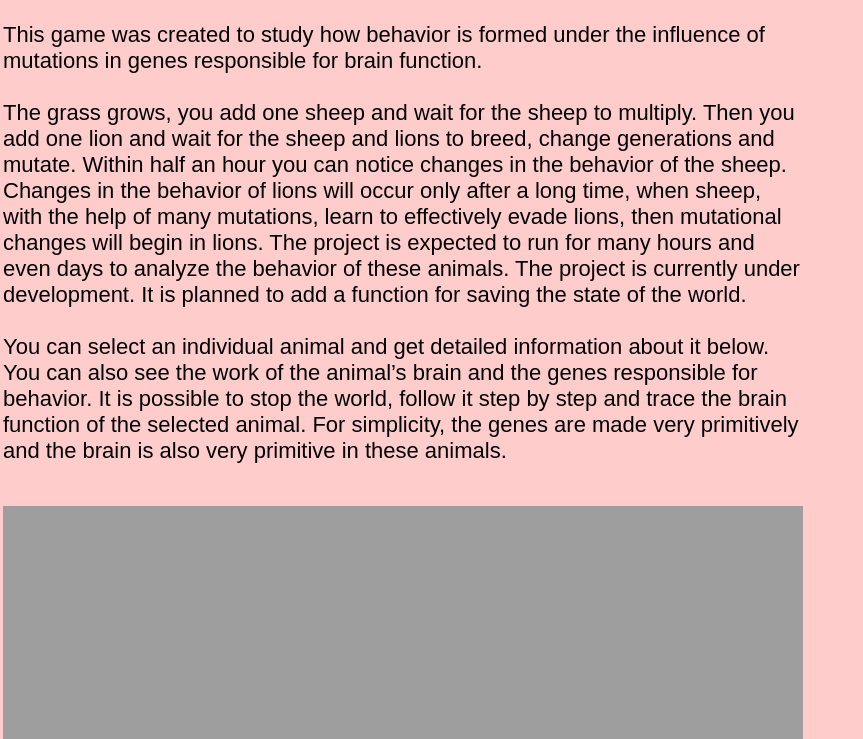
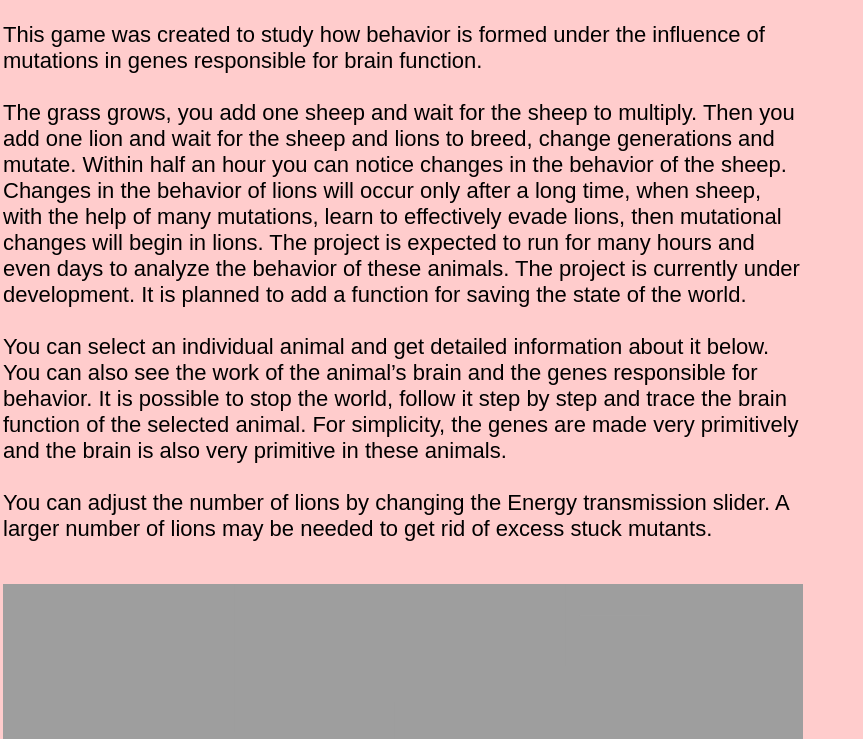
Before and after one commit to aminadav-ai/Behavior-Evolution-Game, a plain HTML site: page index.html in a window 1280 px wide. Shown: the part 61-800 px from the top of the page, without its empty margins (0-863 px from the left). Drawn offline with Linux system fonts and the light colour scheme.

Commit message:
Add files via upload

```diff
--- a/index.html
+++ b/index.html
@@ -44,7 +44,9 @@ This game was created to study how behavior is formed under the influence of mut
 
 The grass grows, you add one sheep and wait for the sheep to multiply. Then you add one lion and wait for the sheep and lions to breed, change generations and mutate.  Within half an hour you can notice changes in the behavior of the sheep.  Changes in the behavior of lions will occur only after a long time, when sheep, with the help of many mutations, learn to effectively evade lions, then mutational changes will begin in lions.  The project is expected to run for many hours and even days to analyze the behavior of these animals.  The project is currently under development.  It is planned to add a function for saving the state of the world.<br><br>
 
-You can select an individual animal and get detailed information about it below.  You can also see the work of the animal’s brain and the genes responsible for behavior.  It is possible to stop the world, follow it step by step and trace the brain function of the selected animal.  For simplicity, the genes are made very primitively and the brain is also very primitive in these animals.
+You can select an individual animal and get detailed information about it below.  You can also see the work of the animal’s brain and the genes responsible for behavior.  It is possible to stop the world, follow it step by step and trace the brain function of the selected animal.  For simplicity, the genes are made very primitively and the brain is also very primitive in these animals.<br><br>
+
+You can adjust the number of lions by changing the Energy transmission slider.  A larger number of lions may be needed to get rid of excess stuck mutants.
 </td>
 </tr>
 </table>
```
